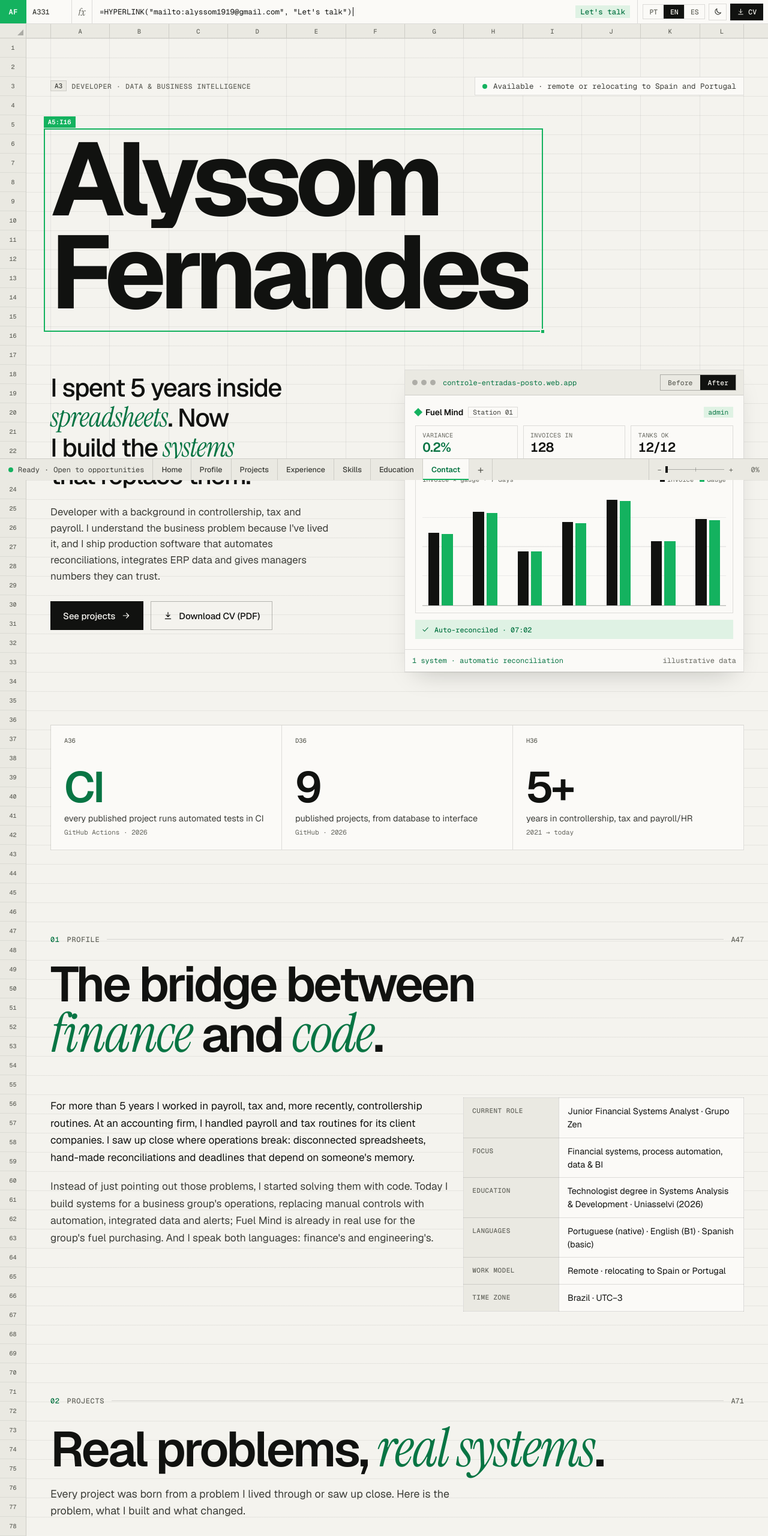
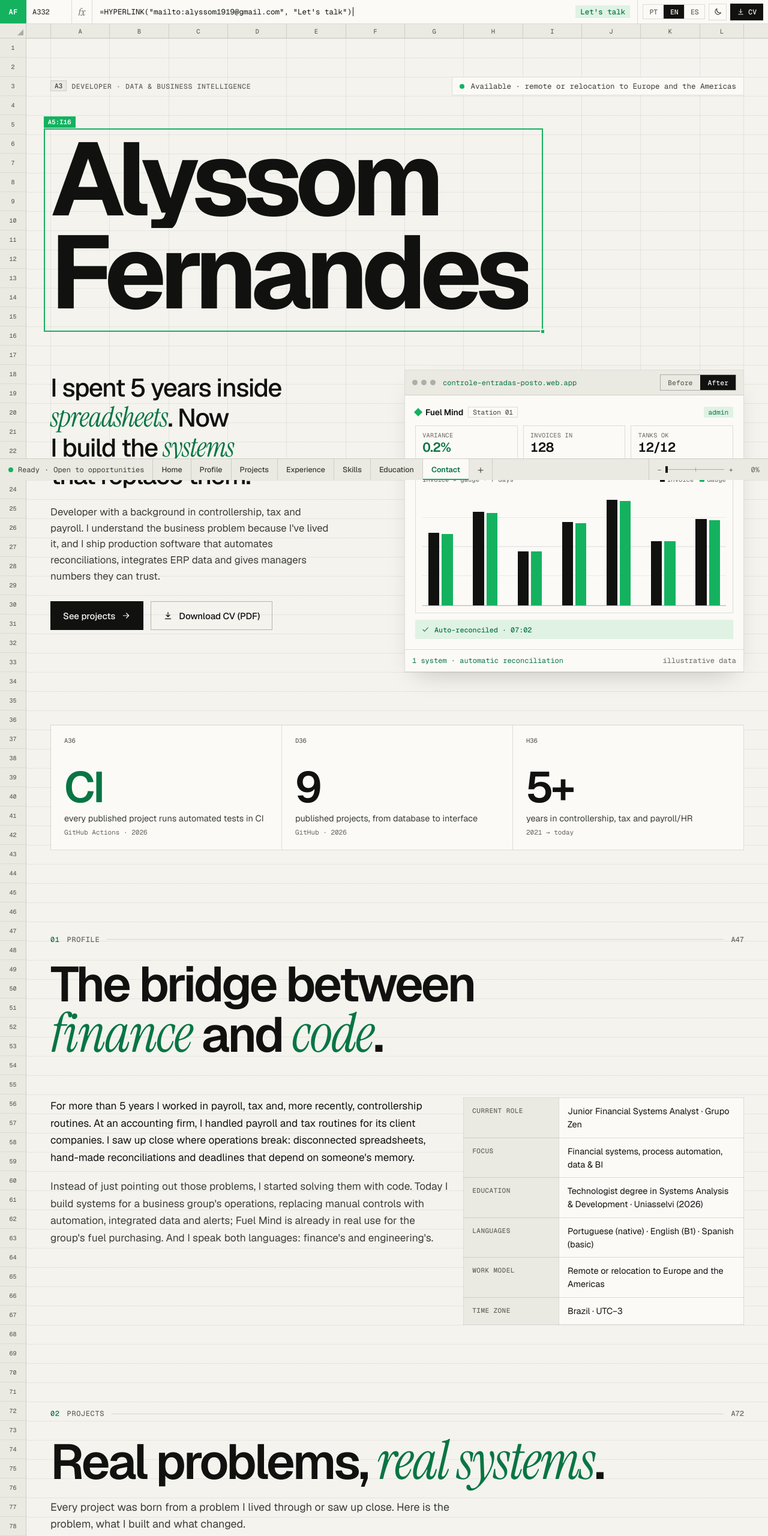
Before and after one commit to alyssom-fernandes/portfolio, a plain HTML site: page index.html in a window 1280 px wide. Shown: the top 2560 px of the page at 60% size. Drawn offline with nearby package versions, Linux system fonts and the light colour scheme.

Commit message:
Disponibilidade atualizada para remoto ou relocação para Europa e Américas, nos três idiomas

```diff
--- a/assets/js/i18n.js
+++ b/assets/js/i18n.js
@@ -43,7 +43,7 @@
     'f.m4': '=ANO(HOJE()) - 2021', 'r.m4': '5+',
 
     'h.label': 'Developer · Data & Business Intelligence',
-    'h.available': 'Disponível · remoto ou relocação para Espanha e Portugal',
+    'h.available': 'Disponível · remoto ou relocação para Europa e Américas',
     'h.lede': 'Passei 5 anos dentro das <em>planilhas</em>. Hoje construo os <em>sistemas</em> que as substituem.',
     'h.sub': 'Desenvolvedor com base em controladoria, fiscal e DP/RH. Entendo o problema de negócio porque já vivi ele, e entrego software em produção que automatiza conciliações, integra dados de ERPs e dá à gestão números em que dá para confiar.',
     'h.ctaProjects': 'Ver projetos',
@@ -77,7 +77,7 @@
     'a.f2k': 'Foco', 'a.f2v': 'Sistemas financeiros, automação de processos, dados & BI',
     'a.f3k': 'Formação', 'a.f3v': 'Tecnólogo em ADS · Uniasselvi (2026)',
     'a.f4k': 'Idiomas', 'a.f4v': 'Português (nativo) · Inglês (B1) · Espanhol (básico)',
-    'a.f5k': 'Modelo', 'a.f5v': 'Remoto · relocação para Espanha ou Portugal',
+    'a.f5k': 'Modelo', 'a.f5v': 'Remoto ou relocação para Europa e Américas',
     'a.f6k': 'Fuso', 'a.f6v': 'Brasil · UTC−3',
 
     'f.projects': '=CLASSIFICAR(projetos; impacto; -1)', 'r.projects': '9 projetos',
@@ -195,7 +195,7 @@
     'e.es': 'Espanhol', 'e.esLv': 'Básico',
 
     'c.title': 'Vamos <em>conversar</em>?',
-    'c.text': 'Estou aberto a posições remotas ou presenciais em desenvolvimento, dados e sistemas financeiros, e em processo de relocação para Espanha ou Portugal (visto de nômade digital em andamento).',
+    'c.text': 'Estou aberto a posições remotas ou com relocação para Europa e Américas, em desenvolvimento, dados e sistemas financeiros.',
     'c.cv': 'Currículo', 'c.cvSub': 'Baixar PDF',
 
     'ft.built': 'Construído do zero em HTML, CSS e JavaScript. Nenhuma planilha foi ferida.'
@@ -238,7 +238,7 @@
     'f.m4': '=YEAR(TODAY()) - 2021', 'r.m4': '5+',
 
     'h.label': 'Developer · Data & Business Intelligence',
-    'h.available': 'Available · remote or relocating to Spain and Portugal',
+    'h.available': 'Available · remote or relocation to Europe and the Americas',
     'h.lede': 'I spent 5 years inside <em>spreadsheets</em>. Now I build the <em>systems</em> that replace them.',
     'h.sub': "Developer with a background in controllership, tax and payroll. I understand the business problem because I've lived it, and I ship production software that automates reconciliations, integrates ERP data and gives managers numbers they can trust.",
     'h.ctaProjects': 'See projects',
@@ -272,7 +272,7 @@
     'a.f2k': 'Focus', 'a.f2v': 'Financial systems, process automation, data & BI',
     'a.f3k': 'Education', 'a.f3v': 'Technologist degree in Systems Analysis & Development · Uniasselvi (2026)',
     'a.f4k': 'Languages', 'a.f4v': 'Portuguese (native) · English (B1) · Spanish (basic)',
-    'a.f5k': 'Work model', 'a.f5v': 'Remote · relocating to Spain or Portugal',
+    'a.f5k': 'Work model', 'a.f5v': 'Remote or relocation to Europe and the Americas',
     'a.f6k': 'Time zone', 'a.f6v': 'Brazil · UTC−3',
 
     'f.projects': '=SORT(projects, impact, -1)', 'r.projects': '9 projects',
@@ -390,7 +390,7 @@
     'e.es': 'Spanish', 'e.esLv': 'Basic',
 
     'c.title': "Let's <em>talk</em>.",
-    'c.text': "I'm open to remote or on-site roles in software development, data and financial systems, and I'm relocating to Spain or Portugal (digital nomad visa in progress).",
+    'c.text': "I'm open to remote roles or relocation to Europe and the Americas, in software development, data and financial systems.",
     'c.cv': 'Résumé', 'c.cvSub': 'Download PDF',
 
     'ft.built': 'Built from scratch in HTML, CSS and JavaScript. No spreadsheets were harmed.'
@@ -433,7 +433,7 @@
     'f.m4': '=AÑO(HOY()) - 2021', 'r.m4': '5+',
 
     'h.label': 'Developer · Data & Business Intelligence',
-    'h.available': 'Disponible · remoto o reubicación a España y Portugal',
+    'h.available': 'Disponible · remoto o reubicación a Europa y las Américas',
     'h.lede': 'Pasé 5 años dentro de <em>hojas de cálculo</em>. Hoy construyo los <em>sistemas</em> que las reemplazan.',
     'h.sub': 'Desarrollador con experiencia en contraloría, fiscal y nómina. Entiendo el problema de negocio porque lo he vivido, y entrego software en producción que automatiza conciliaciones, integra datos de ERPs y da a la gerencia números confiables.',
     'h.ctaProjects': 'Ver proyectos',
@@ -467,7 +467,7 @@
     'a.f2k': 'Enfoque', 'a.f2v': 'Sistemas financieros, automatización de procesos, datos y BI',
     'a.f3k': 'Formación', 'a.f3v': 'Tecnólogo en Análisis y Desarrollo de Sistemas · Uniasselvi (2026)',
     'a.f4k': 'Idiomas', 'a.f4v': 'Portugués (nativo) · Inglés (B1) · Español (básico)',
-    'a.f5k': 'Modalidad', 'a.f5v': 'Remoto · reubicación a España o Portugal',
+    'a.f5k': 'Modalidad', 'a.f5v': 'Remoto o reubicación a Europa y las Américas',
     'a.f6k': 'Zona horaria', 'a.f6v': 'Brasil · UTC−3',
 
     'f.projects': '=ORDENAR(proyectos; impacto; -1)', 'r.projects': '9 proyectos',
@@ -585,7 +585,7 @@
     'e.es': 'Español', 'e.esLv': 'Básico',
 
     'c.title': '¿<em>Hablamos</em>?',
-    'c.text': 'Estoy abierto a puestos remotos o presenciales en desarrollo, datos y sistemas financieros, y en proceso de reubicación a España o Portugal (visado de nómada digital en trámite).',
+    'c.text': 'Estoy abierto a puestos remotos o con reubicación a Europa y las Américas, en desarrollo, datos y sistemas financieros.',
     'c.cv': 'Currículum', 'c.cvSub': 'Descargar PDF',
 
     'ft.built': 'Construido desde cero en HTML, CSS y JavaScript. Ninguna hoja de cálculo resultó herida.'
--- a/index.html
+++ b/index.html
@@ -135,7 +135,7 @@
       <h1>Alyssom Fernandes</h1>
       <p class="ph-role" data-i18n="h.label">Developer · Data & Business Intelligence</p>
       <p class="ph-contact">alyssom1919@gmail.com · +55 62 99667-4854 · linkedin.com/in/alyssom-fernandes · github.com/alyssom-fernandes</p>
-      <p class="ph-contact" data-i18n="h.available">Disponível · remoto ou relocação para Espanha e Portugal</p>
+      <p class="ph-contact" data-i18n="h.available">Disponível · remoto ou relocação para Europa e Américas</p>
     </header>
 
     <!-- ============ INÍCIO ============ -->
@@ -143,7 +143,7 @@
       <div class="wrap">
         <div class="hero__top">
           <p class="mono-label"><span class="cellref" data-cellref>A1</span><span data-i18n="h.label">Developer · Data & Business Intelligence</span></p>
-          <p class="pill"><span class="dot"></span><span data-i18n="h.available">Disponível · remoto ou relocação para Espanha e Portugal</span></p>
+          <p class="pill"><span class="dot"></span><span data-i18n="h.available">Disponível · remoto ou relocação para Europa e Américas</span></p>
         </div>
 
         <h1 class="hero__name">
@@ -282,7 +282,7 @@
                 <tr><th scope="row" data-i18n="a.f2k">Foco</th><td data-i18n="a.f2v">Sistemas financeiros, automação de processos, dados & BI</td></tr>
                 <tr><th scope="row" data-i18n="a.f3k">Formação</th><td data-i18n="a.f3v">Tecnólogo em ADS · Uniasselvi (2026)</td></tr>
                 <tr><th scope="row" data-i18n="a.f4k">Idiomas</th><td data-i18n="a.f4v">Português (nativo) · Inglês (B1) · Espanhol (básico)</td></tr>
-                <tr><th scope="row" data-i18n="a.f5k">Modelo</th><td data-i18n="a.f5v">Remoto · relocação para Espanha ou Portugal</td></tr>
+                <tr><th scope="row" data-i18n="a.f5k">Modelo</th><td data-i18n="a.f5v">Remoto ou relocação para Europa e Américas</td></tr>
                 <tr><th scope="row" data-i18n="a.f6k">Fuso</th><td data-i18n="a.f6v">Brasil · UTC−3</td></tr>
               </tbody>
             </table>
@@ -774,7 +774,7 @@
       <div class="wrap">
         <p class="kicker"><span class="kicker__n">06</span><span data-i18n="t.contact">Contato</span><span class="kicker__rule"></span><span class="kicker__cell" data-cellref></span></p>
         <h2 class="contact__title reveal" data-i18n-html="c.title">Vamos <em>conversar</em>?</h2>
-        <p class="lead reveal" data-i18n="c.text">Estou aberto a posições remotas ou presenciais em desenvolvimento, dados e sistemas financeiros, e em processo de relocação para Espanha ou Portugal (visto de nômade digital em andamento).</p>
+        <p class="lead reveal" data-i18n="c.text">Estou aberto a posições remotas ou com relocação para Europa e Américas, em desenvolvimento, dados e sistemas financeiros.</p>
 
         <div class="contact__mail reveal">
           <a class="contact__email" href="mailto:alyssom1919@gmail.com">alyssom1919@gmail.com</a>
```
